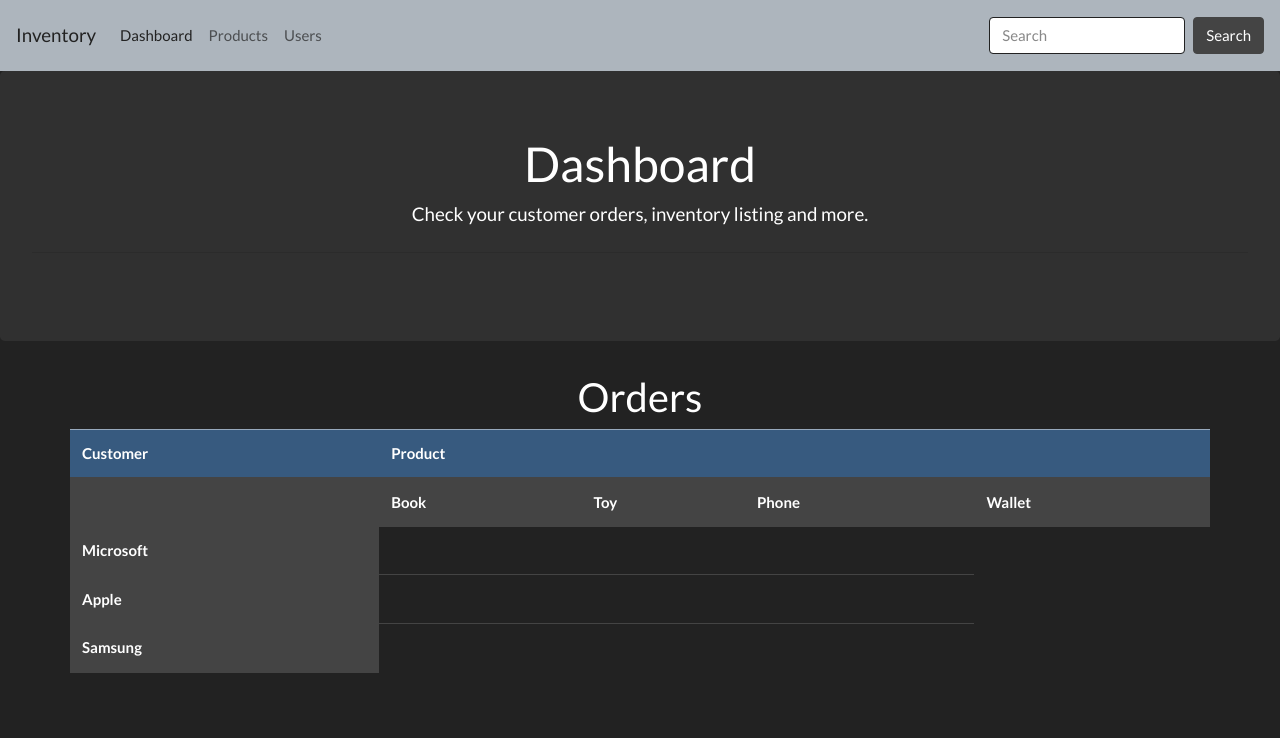
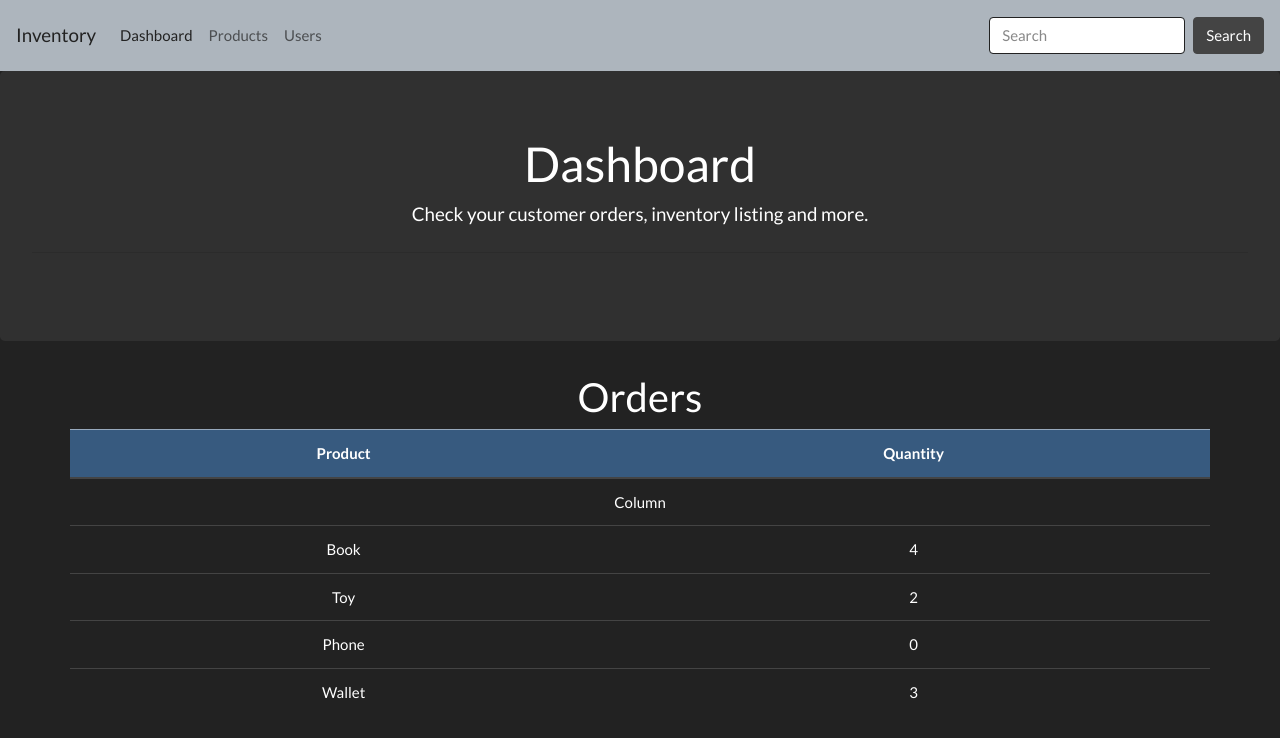
Before and after one commit to leroment/inventory, an Angular app: page /dashboard in a window 1280 px wide. Shown: the top 738 px of the page. Built offline with nearby package versions, Linux system fonts and the light colour scheme.

Commit message:
add order table

```diff
--- a/src/app/app.module.ts
+++ b/src/app/app.module.ts
@@ -14,6 +14,7 @@ import { CustomerListResolver } from './shared/services/customer-list-resolver.s
 import { ProductListResolver } from './shared/services/product-list-resolver.service';
 import { OrderService } from './shared/services/order.service';
 import { OrderItemService } from './shared/services/order-item.service';
+import { OrderItemListResolver } from './shared/services/order-item-list-resolver.service';
 
 @NgModule({
   declarations: [
@@ -26,7 +27,7 @@ import { OrderItemService } from './shared/services/order-item.service';
     RouterModule.forRoot(appRoutes),
     NgbModule.forRoot()
   ],
-  providers: [ProductService, CustomerService, OrderService, OrderItemService, CustomerListResolver, ProductListResolver],
+  providers: [ProductService, CustomerService, OrderService, OrderItemService, CustomerListResolver, ProductListResolver, OrderItemListResolver],
   bootstrap: [AppComponent]
 })
 export class AppModule { }
--- a/src/app/dashboard/dashboard.component.html
+++ b/src/app/dashboard/dashboard.component.html
@@ -6,27 +6,20 @@
 <div class="container">
   <h2 class="text-center">Orders</h2>
   <div class="row">
-    <table class="table table-hover">
+    <table class="table table-hover" style="text-align: center">
       <thead>
         <tr class="table-primary">
-          <th scope="col">Customer</th>
-          <th colspan="4" scope="col">Product</th>
-        </tr>
-        <tr class="table-secondary">
-          <th></th>
-          <th *ngFor="let product of products">{{product.name}}</th>
-        </tr>
-        <tr *ngFor="let customer of customers">
-          <th class="table-secondary" scope="row">{{customer.name}}</th>
-          <td></td>
-          <td></td>
-          <td></td>
+          <th scope="col">Product</th>
+          <th colspan="4" scope="col">Quantity</th>
         </tr>
       </thead>
       <tbody>
         <tr>
+          <td colspan="2">Column</td>
+        </tr>
+        <tr *ngFor="let product of products">
+          <td>{{product.name}}</td>
+          <td>{{getOrderItemForProduct(product.productId) ? getOrderItemForProduct(product.productId).quantity : 0}}</td>
         </tr>
       </tbody>
     </table>
-  </div>
-</div>
--- a/src/app/dashboard/dashboard.component.ts
+++ b/src/app/dashboard/dashboard.component.ts
@@ -1,7 +1,8 @@
 import { Component, OnInit, Input } from '@angular/core';
-import { ICustomer, IProduct, IOrder } from '../shared/models/inventory.model';
+import { ICustomer, IProduct, IOrder, IOrderItem } from '../shared/models/inventory.model';
 import { CustomerService } from '../shared/services/customer.service';
 import { ActivatedRoute } from '@angular/router';
+import { OrderItemService } from '../shared/services/order-item.service';
 
 @Component({
   selector: 'app-dashboard',
@@ -12,21 +13,26 @@ export class DashboardComponent implements OnInit {
 
   customers : ICustomer[];
   products : IProduct[];
-  order: IOrder[];
+  orderItems: IOrderItem[];
+
 
   @Input() customer;
 
-  constructor( private customerService : CustomerService, private route : ActivatedRoute ) {
+  constructor( private customerService : CustomerService, private orderItemService : OrderItemService, private route : ActivatedRoute ) {
 
    }
 
   ngOnInit() {
     this.customers = this.route.snapshot.data['customers'];
     this.products = this.route.snapshot.data['products'];
+    this.orderItems = this.route.snapshot.data['orderItems'];
+
+
   }
 
-  getOrderItem()
+  getOrderItemForProduct(id: number)
   {
+    return this.orderItems.find(orderItem => orderItem.product.productId === id);
   }
 
 }
--- a/src/app/routes.ts
+++ b/src/app/routes.ts
@@ -2,8 +2,9 @@ import { DashboardComponent } from "./dashboard/dashboard.component";
 import { Routes } from "@angular/router";
 import { CustomerListResolver } from "./shared/services/customer-list-resolver.service";
 import { ProductListResolver } from "./shared/services/product-list-resolver.service";
+import { OrderItemListResolver } from "./shared/services/order-item-list-resolver.service";
 
 export const appRoutes : Routes = [
-    { path: 'dashboard', component: DashboardComponent, resolve: { customers: CustomerListResolver, products: ProductListResolver} },
+    { path: 'dashboard', component: DashboardComponent, resolve: { customers: CustomerListResolver, products: ProductListResolver, orderItems: OrderItemListResolver} },
     { path: '', redirectTo: '/dashboard', pathMatch: 'full'}
 ]
--- a/src/app/shared/services/customer.service.ts
+++ b/src/app/shared/services/customer.service.ts
@@ -49,7 +49,11 @@ const CUSTOMERS: ICustomer[] = [
         name: "Apple"
     },
     {
-        customerId: 1,
+        customerId: 3,
         name: "Samsung"
+    },
+    {
+        customerId: 4,
+        name: "Amazon"
     }
 ]
--- /dev/null
+++ b/src/app/shared/services/order-item-list-resolver.service.ts
@@ -0,0 +1,15 @@
+import { Injectable } from '@angular/core';
+import { Resolve } from '@angular/router';
+import { map } from 'rxjs/operators';
+import { ProductService } from './product.service';
+import { OrderItemService } from './order-item.service';
+
+@Injectable()
+export class OrderItemListResolver implements Resolve<any> {
+
+    constructor(private orderItemService: OrderItemService) {}
+
+    resolve() {
+        return this.orderItemService.getOrderItems().pipe(map(orderItems => orderItems));
+    }
+}
--- a/src/app/shared/services/order-item.service.ts
+++ b/src/app/shared/services/order-item.service.ts
@@ -23,7 +23,7 @@ export class OrderItemService {
 const ORDERITEMS: IOrderItem[] = [
     {
         orderItemId: 1,
-        product: ProductService.getProduct(3),
+        product: ProductService.getProduct(4),
         order: OrderService.getOrder(1),
         quantity: 3
     },
@@ -35,7 +35,7 @@ const ORDERITEMS: IOrderItem[] = [
     },
     {
         orderItemId: 3,
-        product: ProductService.getProduct(1),
+        product: ProductService.getProduct(2),
         order: OrderService.getOrder(1),
         quantity: 2
     }
```
